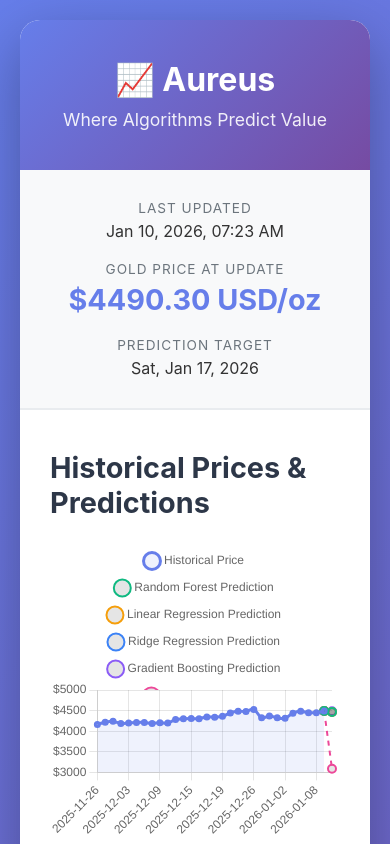
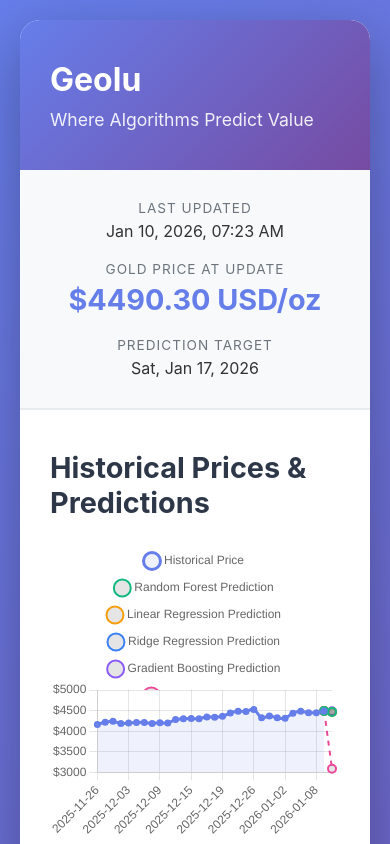
Before and after one commit to mahdiarsadeghi/geolu, a plain HTML site: page docs/index.html in a window 390 px wide. Shown: the top 844 px of the page. Drawn offline with nearby package versions, Linux system fonts and the light colour scheme.

Commit message:
Rebrand to Geolu and update header layout
- Change name from Aureus to Geolu (Old English for yellow/gold)
- Remove emoji from title
- Update header to horizontal layout (title and tagline side by side)
- Update all repository references from gold to geolu
- Add responsive mobile support for header

```diff
--- a/docs/app.js
+++ b/docs/app.js
@@ -1,5 +1,5 @@
 /**
- * Aureus - Where Algorithms Predict Value
+ * Geolu - Where Algorithms Predict Value
  * Copyright (c) 2026 Mahdiar Sadeghi
  * Licensed under Proprietary License with Educational Use
  * See LICENSE file for full terms
--- a/docs/index.html
+++ b/docs/index.html
@@ -3,15 +3,17 @@
 <head>
     <meta charset="UTF-8">
     <meta name="viewport" content="width=device-width, initial-scale=1.0">
-    <title>Aureus - Where Algorithms Predict Value</title>
+    <title>Geolu - Where Algorithms Predict Value</title>
     <script src="https://cdn.jsdelivr.net/npm/chart.js@4.4.1/dist/chart.umd.min.js"></script>
     <link rel="stylesheet" href="style.css">
 </head>
 <body>
     <div class="container">
         <header>
-            <h1>📈 Aureus</h1>
-            <p class="subtitle">Where Algorithms Predict Value</p>
+            <div class="header-content">
+                <h1>Geolu</h1>
+                <p class="subtitle">Where Algorithms Predict Value</p>
+            </div>
         </header>
 
         <div class="status-bar">
@@ -54,7 +56,7 @@
         <footer>
             <p>⚠️ For educational purposes only. Not financial advice.</p>
             <p>&copy; 2026 Mahdiar Sadeghi | Algorithms & Predictive Methods Protected</p>
-            <p><a href="https://github.com/mahdiarsadeghi/gold" target="_blank">View on GitHub</a> | <a href="https://github.com/mahdiarsadeghi/gold/blob/main/LICENSE" target="_blank">License</a></p>
+            <p><a href="https://github.com/mahdiarsadeghi/geolu" target="_blank">View on GitHub</a> | <a href="https://github.com/mahdiarsadeghi/geolu/blob/main/LICENSE" target="_blank">License</a></p>
         </footer>
     </div>
 
--- a/docs/style.css
+++ b/docs/style.css
@@ -25,18 +25,24 @@
     background: linear-gradient(135deg, #667eea 0%, #764ba2 100%);
     color: white;
     padding: 40px 30px;
-    text-align: center;
+}
+
+.header-content {
+    display: flex;
+    align-items: baseline;
+    gap: 20px;
 }
 
 header h1 {
     font-size: 2.5em;
-    margin-bottom: 10px;
+    margin: 0;
     font-weight: 700;
 }
 
 .subtitle {
     font-size: 1.1em;
     opacity: 0.9;
+    margin: 0;
 }
 
 .status-bar {
@@ -184,6 +190,11 @@
 }
 
 @media (max-width: 768px) {
+    .header-content {
+        flex-direction: column;
+        gap: 10px;
+    }
+
     header h1 {
         font-size: 2em;
     }
```
Also changed, not shown: 3 other files.
